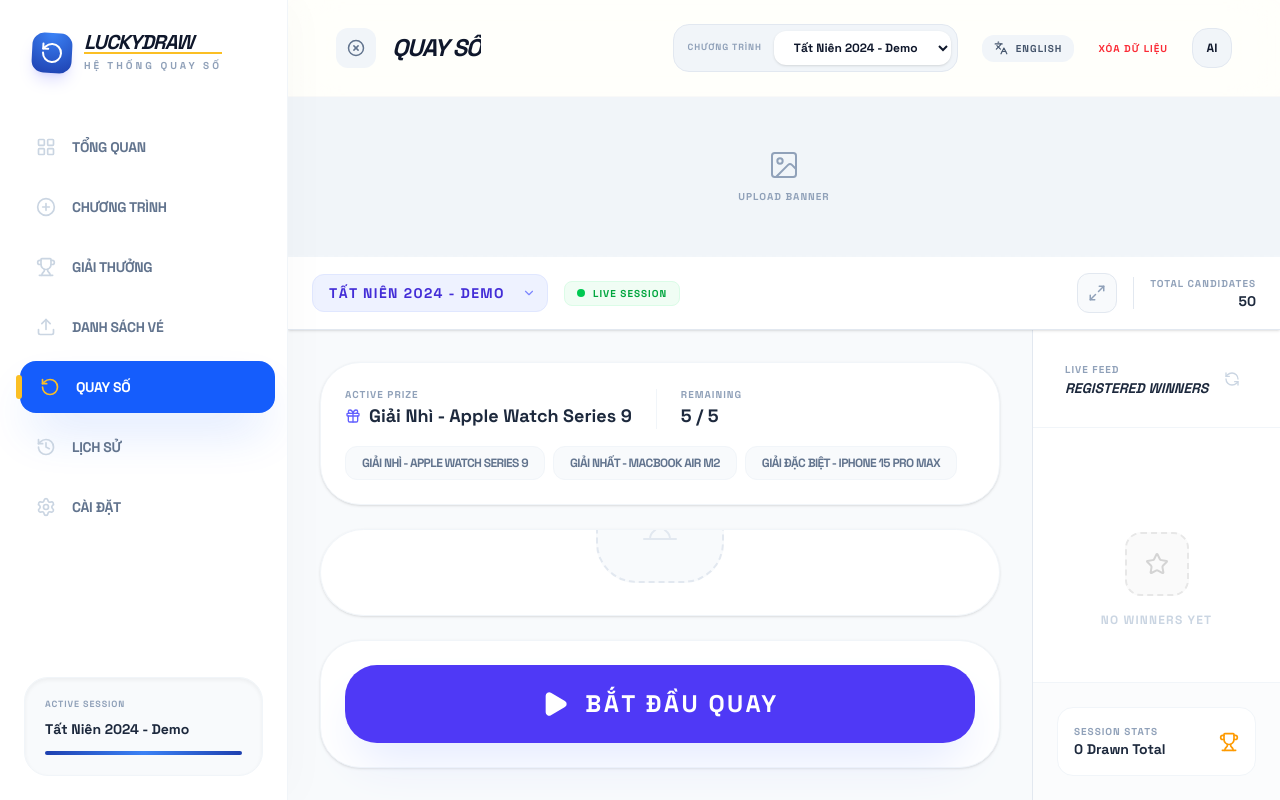
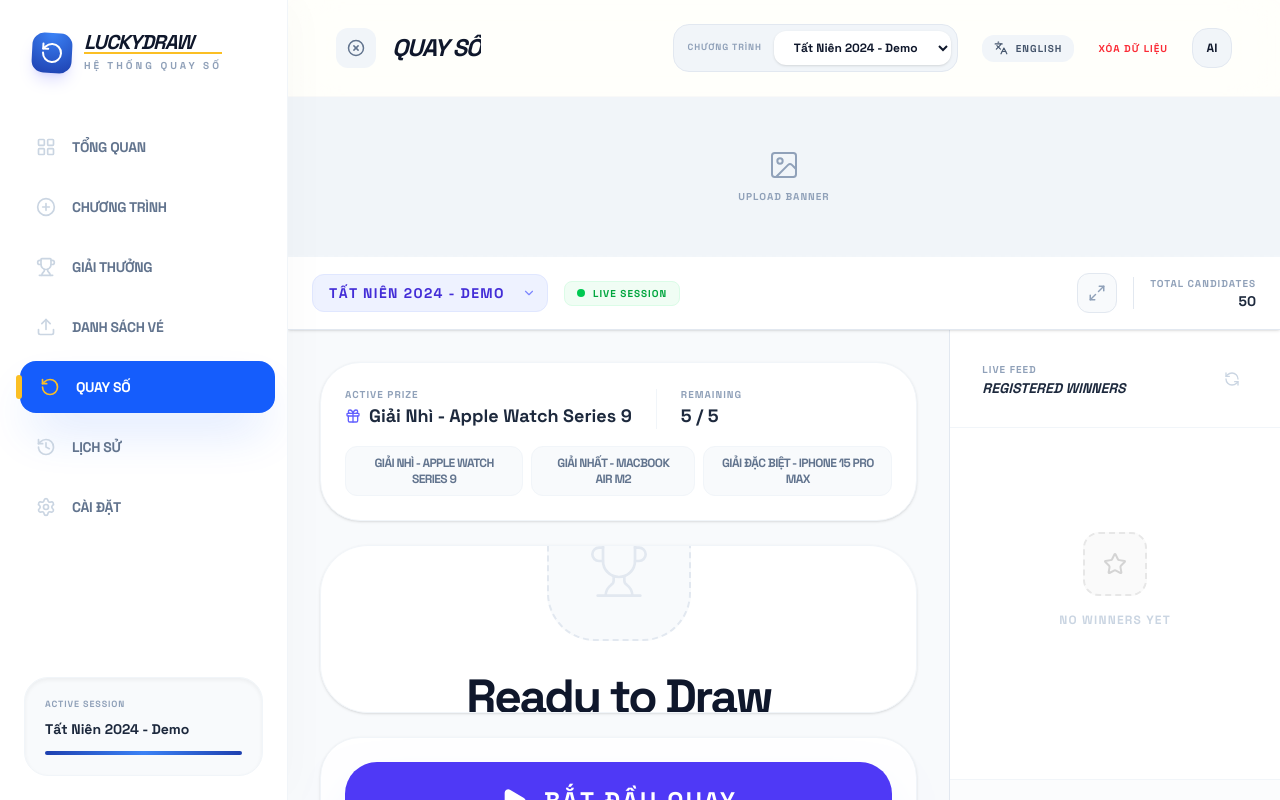
Before and after one commit to mattemiru-hub/Tuy-nnvivu, a React (Vite) app: page / in a window 1280 px wide. Both pictures are taken after a click on the button "QUAY SỐ". Built offline with nearby package versions, Linux system fonts and the light colour scheme.

Commit message:
feat: Enhance draw screen layout and z-index
Introduces semantic components for a more structured and maintainable draw screen layout. Increases the z-index of the winner modal to ensure it appears above other elements.

```diff
--- a/src/components/DrawScreen.tsx
+++ b/src/components/DrawScreen.tsx
@@ -174,7 +174,7 @@ const WinnerDetail = ({
   if (!winner) return null;
 
   return (
-    <div className="fixed inset-0 z-50 flex items-center justify-center p-4 bg-slate-900/60 backdrop-blur-sm">
+    <div className="fixed inset-0 z-[110] flex items-center justify-center p-4 bg-slate-900/60 backdrop-blur-sm">
       <motion.div
         initial={{ opacity: 0, scale: 0.9, y: 20 }}
         animate={{ opacity: 1, scale: 1, y: 0 }}
@@ -220,6 +220,252 @@ const WinnerDetail = ({
         </div>
       </motion.div>
     </div>
+  );
+};
+
+// --- Semantic Components for Refined Layout ---
+
+const DrawLayout = ({ children }: { children: React.ReactNode }) => (
+  <div className="flex flex-col h-screen bg-slate-50 overflow-hidden font-sans text-slate-900 w-full">
+    {children}
+  </div>
+);
+
+const DrawContent = ({ children }: { children: React.ReactNode }) => (
+  <div className="flex-1 overflow-hidden w-full">
+    <div className="grid grid-cols-1 lg:grid-cols-[2fr_1fr] h-full w-full">
+      {children}
+    </div>
+  </div>
+);
+
+const DrawMainPanel = ({ children }: { children: React.ReactNode }) => (
+  <main className="flex flex-col min-h-0 relative p-6 lg:p-8 space-y-6 overflow-hidden w-full h-full">
+    {children}
+  </main>
+);
+
+const WinnerDisplay = ({
+  winner,
+  isDrawing,
+  visualPool
+}: {
+  winner: Ticket | null,
+  isDrawing: boolean,
+  visualPool: Ticket[]
+}) => {
+  return (
+    <div className={cn(
+      "flex-1 bg-white rounded-[3rem] shadow-sm border border-slate-100 flex flex-col items-center relative overflow-y-auto custom-scrollbar w-full",
+      winner ? "justify-start py-8 lg:py-16" : "justify-center"
+    )}>
+       <AnimatePresence mode="wait">
+          {isDrawing ? (
+            <motion.div
+              key="it-drawing"
+              initial={{ opacity: 0 }}
+              animate={{ opacity: 1 }}
+              className="flex flex-col items-center justify-center gap-12 w-full p-8 h-full"
+            >
+               <div className="relative w-full h-40 flex items-center justify-center gap-4">
+                  {[0, 1, 2, 3].map(i => (
+                    <motion.div
+                      key={i}
+                      animate={{ y: [-10, 10, -10], opacity: [0.5, 1, 0.5] }}
+                      transition={{ repeat: Infinity, duration: 0.2, delay: i * 0.05 }}
+                      className="w-16 h-24 bg-slate-50 border-2 border-slate-100 rounded-3xl flex items-center justify-center text-4xl font-black text-slate-300"
+                    >
+                      {visualPool[0]?.id?.charAt(i) || Math.floor(Math.random() * 10)}
+                    </motion.div>
+                  ))}
+               </div>
+               <div className="text-center">
+                  <p className="text-[10px] font-black font-mono text-indigo-400 uppercase tracking-[0.8em] mb-4">SEARCHING...</p>
+                  <h2 className="text-2xl font-black text-slate-800 uppercase tracking-tighter truncate px-6">
+                    {visualPool[0]?.name || "Candidates..."}
+                  </h2>
+               </div>
+            </motion.div>
+          ) : winner ? (
+            <motion.div
+              key="it-result"
+              initial={{ opacity: 0, y: 40 }}
+              animate={{ opacity: 1, y: 0 }}
+              className="flex flex-col items-center gap-8 w-full p-6 lg:p-12 text-center"
+            >
+               <div className="flex flex-col items-center w-full">
+                  <div className="px-6 py-2 bg-indigo-600 text-white rounded-full text-[10px] font-black uppercase tracking-[0.3em] mb-8 shadow-xl">WINNER REVEALED</div>
+
+                  <h1 className="text-5xl md:text-7xl lg:text-9xl font-black text-slate-900 tracking-tighter leading-tight mb-6 w-full max-w-full">
+                    {winner.name}
+                  </h1>
+
+                  <div className="inline-block px-6 py-2 bg-indigo-50/80 border border-indigo-100 rounded-2xl mb-12">
+                    <p className="text-sm md:text-lg font-bold text-indigo-600 font-mono tracking-widest">
+                      ID: {winner.id}
+                    </p>
+                  </div>
+
+                  <div className="grid grid-cols-1 sm:grid-cols-2 gap-4 lg:gap-6 w-full max-w-5xl py-8 border-t border-slate-100">
+                     {[
+                       { label: 'Channel', value: winner.channel },
+                       { label: 'UPI', value: winner.upi || winner.employeeId },
+                       { label: 'Location', value: winner.location },
+                       { label: 'Region', value: winner.region },
+                       { label: 'Line Manager', value: winner.lineManager },
+                     ].map(f => f.value && (
+                       <div key={f.label} className="text-center md:text-left p-6 bg-slate-50 rounded-3xl border border-slate-100 transition-all hover:bg-white hover:shadow-md hover:scale-[1.02]">
+                          <p className="text-[10px] font-black text-slate-400 uppercase tracking-widest mb-2">{f.label}</p>
+                          <p className="text-base font-bold text-slate-800">{f.value}</p>
+                       </div>
+                     ))}
+                  </div>
+               </div>
+            </motion.div>
+          ) : (
+            <motion.div
+              key="it-idle"
+              className="flex flex-col items-center gap-8 text-center p-8"
+            >
+               <div className="w-24 h-24 lg:w-36 lg:h-36 bg-slate-50 rounded-3xl lg:rounded-[3rem] flex items-center justify-center border-2 border-dashed border-slate-200">
+                  <Trophy size={64} strokeWidth={1} className="text-slate-200" />
+               </div>
+               <div className="space-y-4">
+                <h2 className="text-3xl lg:text-5xl font-black text-slate-900 tracking-tighter">Ready to Draw</h2>
+                <p className="text-sm lg:text-base text-slate-400 font-medium">Select a prize category and start the countdown.</p>
+               </div>
+            </motion.div>
+          )}
+       </AnimatePresence>
+    </div>
+  );
+};
+
+const DrawControls = ({
+  isDrawing,
+  pendingWinner,
+  availablePoolCount,
+  onDraw,
+  onConfirm,
+  onReRoll,
+  onDiscard,
+  t
+}: {
+  isDrawing: boolean,
+  pendingWinner: Ticket | null,
+  availablePoolCount: number,
+  onDraw: () => void,
+  onConfirm: () => void,
+  onReRoll: () => void,
+  onDiscard: () => void,
+  t: (key: string) => string
+}) => {
+  return (
+    <div className="h-32 bg-white rounded-[2.5rem] shadow-sm border border-slate-100 p-6 flex items-center justify-center gap-4 w-full">
+       {pendingWinner ? (
+          <div className="flex gap-4 w-full">
+            <button
+              onClick={onDiscard}
+              className="flex-1 py-5 bg-slate-50 text-slate-400 rounded-3xl font-black uppercase tracking-widest hover:bg-red-50 hover:text-red-500 border border-slate-100 transition-all flex items-center justify-center gap-2"
+            >
+              <X size={20} /> Discard
+            </button>
+            <button
+              onClick={onReRoll}
+              className="flex-1 py-5 bg-slate-50 text-slate-400 rounded-3xl font-black uppercase tracking-widest hover:bg-slate-100 hover:text-indigo-600 border border-slate-100 transition-all flex items-center justify-center gap-2"
+            >
+              <RefreshCcw size={20} /> Re-roll
+            </button>
+            <button
+              onClick={onConfirm}
+              className="flex-[2] py-5 bg-indigo-600 text-white rounded-3xl font-black uppercase tracking-widest hover:bg-indigo-700 shadow-xl shadow-indigo-100 transition-all flex items-center justify-center gap-3"
+            >
+              <Check size={24} /> Confirm Winner
+            </button>
+          </div>
+       ) : (
+          <button
+            onClick={onDraw}
+            disabled={isDrawing || availablePoolCount === 0}
+            className={cn(
+              "group w-full max-w-2xl h-full rounded-[2rem] font-black text-2xl uppercase tracking-widest transition-all scale-100 active:scale-[0.98] flex items-center justify-center gap-4",
+              (isDrawing || availablePoolCount === 0)
+                ? "bg-slate-100 text-slate-300 cursor-not-allowed"
+                : "bg-indigo-600 text-white hover:bg-indigo-700 shadow-2xl shadow-indigo-100"
+            )}
+          >
+            {isDrawing ? (
+              <span className="flex items-center gap-4">
+                 <div className="w-2 h-2 bg-white rounded-full animate-ping" /> Drawing...
+              </span>
+            ) : availablePoolCount === 0 ? (
+              "No Tickets Remaining"
+            ) : (
+              <>
+                <Play size={28} fill="currentColor" /> {t('draw.start')}
+              </>
+            )}
+          </button>
+       )}
+    </div>
+  );
+};
+
+const WinnerSidebar = ({
+  programWinners,
+  onReset,
+  onShowDetail
+}: {
+  programWinners: Winner[],
+  onReset: () => void,
+  onShowDetail: (w: Winner) => void
+}) => {
+  return (
+    <aside className="lg:col-span-1 border-l border-slate-200 bg-white flex flex-col min-h-0 overflow-hidden">
+       <div className="p-8 border-b border-slate-100 flex items-center justify-between">
+          <div>
+            <h4 className="text-[10px] font-black text-slate-400 uppercase tracking-widest mb-1">Live Feed</h4>
+            <p className="text-sm font-black text-slate-800 uppercase italic leading-none">Registered Winners</p>
+          </div>
+          <button
+            onClick={onReset}
+            className="p-2 text-slate-300 hover:text-red-500 transition-colors"
+            title="Reset Winners"
+          >
+            <RefreshCcw size={16} />
+          </button>
+       </div>
+
+       <div className="flex-1 overflow-y-auto p-6 space-y-4">
+          {programWinners.length > 0 ? (
+             programWinners.map((w, idx) => (
+                <WinnerListItem
+                  key={w.id}
+                  winner={w}
+                  isRecent={idx === 0}
+                  onClick={() => onShowDetail(w)}
+                />
+             ))
+          ) : (
+             <div className="flex flex-col items-center justify-center py-20 text-center space-y-4">
+                <div className="w-16 h-16 bg-slate-50 rounded-2xl flex items-center justify-center border-2 border-dashed border-slate-200 grayscale">
+                   <Star size={24} className="text-slate-300" />
+                </div>
+                <p className="text-xs font-black text-slate-300 uppercase tracking-widest">No Winners Yet</p>
+             </div>
+          )}
+       </div>
+
+       <div className="p-6 border-t border-slate-100 bg-slate-50/50">
+          <div className="flex justify-between items-center bg-white p-4 rounded-2xl border border-slate-100">
+             <div className="flex flex-col">
+                <span className="text-[10px] font-black text-slate-400 uppercase tracking-widest">Session Stats</span>
+                <span className="text-sm font-black text-slate-800">{programWinners.length} Drawn Total</span>
+             </div>
+             <Trophy size={20} className="text-amber-500" />
+          </div>
+       </div>
+    </aside>
   );
 };
 
@@ -496,7 +742,7 @@ export default function DrawScreen({ state, updateState, onNavigate }: { state:
   }
 
   return (
-    <div className="flex flex-col h-full bg-slate-50 overflow-hidden font-sans text-slate-900">
+    <DrawLayout>
       <DrawHeader
         currentProgram={currentProgram}
         state={state}
@@ -505,14 +751,10 @@ export default function DrawScreen({ state, updateState, onNavigate }: { state:
         toggleFullscreen={toggleFullscreen}
       />
 
-      <div className="flex-1 overflow-hidden">
-        <div className="grid grid-cols-1 lg:grid-cols-4 h-full max-w-[1600px] mx-auto">
-
-          {/* Main Drawing Engine Area */}
-          <main className="lg:col-span-3 flex flex-col min-h-0 relative p-6 lg:p-8 space-y-6">
-
+      <DrawContent>
+        <DrawMainPanel>
           {/* Action Bar / Status */}
-            <div className="flex flex-wrap items-center justify-between gap-4 bg-white p-6 rounded-[2.5rem] shadow-sm border border-slate-100">
+          <div className="flex flex-wrap items-center justify-between gap-4 bg-white p-6 rounded-[2.5rem] shadow-sm border border-slate-100 w-full">
              <div className="flex items-center gap-4">
                 <div className="flex flex-col">
                    <span className="text-[10px] font-black text-slate-400 uppercase tracking-widest">Active Prize</span>
@@ -546,202 +788,43 @@ export default function DrawScreen({ state, updateState, onNavigate }: { state:
              </div>
           </div>
 
-            {/* Drawing Theatre */}
-            <div className={cn(
-              "flex-1 bg-white rounded-[3rem] shadow-sm border border-slate-100 flex flex-col items-center relative overflow-y-auto custom-scrollbar",
-              (pendingWinner || currentWinner) ? "justify-start py-12" : "justify-center"
-            )}>
+          <WinnerDisplay
+            winner={pendingWinner || currentWinner}
+            isDrawing={isDrawing}
+            visualPool={visualPool}
+          />
+
+          <DrawControls
+            isDrawing={isDrawing}
+            pendingWinner={pendingWinner}
+            availablePoolCount={availablePool.length}
+            onDraw={handleDraw}
+            onConfirm={confirmWinner}
+            onReRoll={handleReRoll}
+            onDiscard={() => { setPendingWinner(null); setCurrentWinner(null); }}
+            t={t}
+          />
+
           <AnimatePresence>
             {countdown !== null && (
               <motion.div
                 initial={{ scale: 2, opacity: 0 }}
                 animate={{ scale: 1, opacity: 1 }}
                 exit={{ scale: 0.5, opacity: 0 }}
-                      className="absolute inset-0 z-50 flex items-center justify-center bg-white/80 backdrop-blur-sm"
+                className="fixed inset-0 z-[100] flex items-center justify-center bg-white/40 backdrop-blur-md"
               >
-                      <span className="text-[140px] lg:text-[200px] font-black text-indigo-600 italic tracking-tighter drop-shadow-2xl">{countdown}</span>
+                <span className="text-[140px] lg:text-[240px] font-black text-indigo-600 italic tracking-tighter drop-shadow-2xl">{countdown}</span>
               </motion.div>
             )}
           </AnimatePresence>
+        </DrawMainPanel>
 
-               <AnimatePresence mode="wait">
-                  {isDrawing ? (
-                    <motion.div
-                      key="it-drawing"
-                      initial={{ opacity: 0 }}
-                      animate={{ opacity: 1 }}
-                      className="flex flex-col items-center justify-center gap-12 w-full p-8 h-full"
-                    >
-                       <div className="relative w-full h-40 flex items-center justify-center gap-4">
-                          {[0, 1, 2, 3].map(i => (
-                            <motion.div
-                              key={i}
-                              animate={{ y: [-10, 10, -10], opacity: [0.5, 1, 0.5] }}
-                              transition={{ repeat: Infinity, duration: 0.2, delay: i * 0.05 }}
-                              className="w-16 h-24 bg-slate-50 border-2 border-slate-100 rounded-3xl flex items-center justify-center text-4xl font-black text-slate-300"
-                            >
-                              {visualPool[0]?.id?.charAt(i) || Math.floor(Math.random() * 10)}
-                            </motion.div>
-                          ))}
-                       </div>
-                       <div className="text-center">
-                          <p className="text-[10px] font-black font-mono text-indigo-400 uppercase tracking-[0.8em] mb-4">SEARCHING...</p>
-                          <h2 className="text-2xl font-black text-slate-800 uppercase tracking-tighter truncate max-w-md px-6">
-                            {visualPool[0]?.name || "Candidates..."}
-                          </h2>
-                       </div>
-                    </motion.div>
-                  ) : (pendingWinner || currentWinner) ? (
-                    <motion.div
-                      key="it-result"
-                      initial={{ opacity: 0, y: 40 }}
-                      animate={{ opacity: 1, y: 0 }}
-                      className="flex flex-col items-center gap-6 w-full p-8 lg:p-12 text-center"
-                    >
-                       <div className="flex flex-col items-center w-full max-w-4xl">
-                          <div className="px-6 py-2 bg-indigo-600 text-white rounded-full text-[10px] font-black uppercase tracking-[0.3em] mb-6 shadow-xl">WINNER REVEALED</div>
-
-                          <h1 className="text-4xl md:text-6xl lg:text-7xl font-black text-slate-900 tracking-tighter leading-tight mb-4 break-words w-full">
-                            {(pendingWinner || currentWinner)?.name}
-                          </h1>
-
-                          <div className="inline-block px-4 py-1.5 bg-indigo-50/80 border border-indigo-100 rounded-xl mb-10">
-                            <p className="text-xs md:text-sm font-bold text-indigo-600 font-mono tracking-tight">
-                              ID: {(pendingWinner || currentWinner)?.id}
-                            </p>
-                          </div>
-
-                          <div className="grid grid-cols-2 lg:grid-cols-3 gap-4 lg:gap-6 w-full max-w-3xl py-8 border-t border-slate-100">
-                             {[
-                               { label: 'Channel', value: (pendingWinner || currentWinner)?.channel },
-                               { label: 'UPI', value: (pendingWinner || currentWinner)?.upi || (pendingWinner || currentWinner)?.employeeId },
-                               { label: 'Location', value: (pendingWinner || currentWinner)?.location },
-                               { label: 'Region', value: (pendingWinner || currentWinner)?.region },
-                               { label: 'Line Manager', value: (pendingWinner || currentWinner)?.lineManager },
-                             ].map(f => f.value && (
-                               <div key={f.label} className="text-center md:text-left p-4 bg-slate-50 rounded-2xl border border-slate-100/50">
-                                  <p className="text-[10px] font-black text-slate-400 uppercase tracking-widest mb-1">{f.label}</p>
-                                  <p className="text-sm font-bold text-slate-800 break-words">{f.value}</p>
-                               </div>
-                             ))}
-                          </div>
-                       </div>
-                    </motion.div>
-                  ) : (
-                    <motion.div
-                      key="it-idle"
-                      className="flex flex-col items-center gap-8 text-center p-8"
-                    >
-                       <div className="w-24 h-24 lg:w-32 lg:h-32 bg-slate-50 rounded-3xl lg:rounded-[2.5rem] flex items-center justify-center border-2 border-dashed border-slate-200">
-                          <Trophy size={48} strokeWidth={1} className="text-slate-200" />
-                       </div>
-                       <div className="space-y-4">
-                        <h2 className="text-3xl lg:text-4xl font-black text-slate-900 tracking-tighter">Ready to Draw</h2>
-                        <p className="text-sm text-slate-400 font-medium">Select a prize category and start the countdown.</p>
-                       </div>
-                    </motion.div>
-                  )}
-               </AnimatePresence>
-            </div>
-
-            {/* Bottom Action Bar */}
-            <div className="h-32 bg-white rounded-[2.5rem] shadow-sm border border-slate-100 p-6 flex items-center justify-center gap-4">
-               {pendingWinner ? (
-                  <div className="flex gap-4 w-full">
-                    <button
-                      onClick={() => { setPendingWinner(null); setCurrentWinner(null); }}
-                      className="flex-1 py-5 bg-slate-50 text-slate-400 rounded-3xl font-black uppercase tracking-widest hover:bg-red-50 hover:text-red-500 border border-slate-100 transition-all flex items-center justify-center gap-2"
-                    >
-                      <X size={20} /> Discard
-                    </button>
-                    <button
-                      onClick={handleReRoll}
-                      className="flex-1 py-5 bg-slate-50 text-slate-400 rounded-3xl font-black uppercase tracking-widest hover:bg-slate-100 hover:text-indigo-600 border border-slate-100 transition-all flex items-center justify-center gap-2"
-                    >
-                      <RefreshCcw size={20} /> Re-roll
-                    </button>
-                    <button
-                      onClick={confirmWinner}
-                      className="flex-[2] py-5 bg-indigo-600 text-white rounded-3xl font-black uppercase tracking-widest hover:bg-indigo-700 shadow-xl shadow-indigo-100 transition-all flex items-center justify-center gap-3"
-                    >
-                      <Check size={24} /> Confirm Winner
-                    </button>
-                  </div>
-               ) : (
-                  <button
-                    onClick={handleDraw}
-                    disabled={isDrawing || availablePool.length === 0}
-                    className={cn(
-                      "group w-full max-w-2xl h-full rounded-[2rem] font-black text-2xl uppercase tracking-widest transition-all scale-100 active:scale-[0.98] flex items-center justify-center gap-4",
-                      (isDrawing || availablePool.length === 0)
-                        ? "bg-slate-100 text-slate-300 cursor-not-allowed"
-                        : "bg-indigo-600 text-white hover:bg-indigo-700 shadow-2xl shadow-indigo-100"
-                    )}
-                  >
-                    {isDrawing ? (
-                      <span className="flex items-center gap-4">
-                         <div className="w-2 h-2 bg-white rounded-full animate-ping" /> Drawing...
-                      </span>
-                    ) : availablePool.length === 0 ? (
-                      "No Tickets Remaining"
-                    ) : (
-                      <>
-                        <Play size={28} fill="currentColor" /> {t('draw.start')}
-                      </>
-                    )}
-                  </button>
-               )}
-            </div>
-          </main>
-
-          {/* Right Sidebar: Winners Feed */}
-          <aside className="lg:col-span-1 border-l border-slate-200 bg-white flex flex-col min-h-0 overflow-hidden">
-             <div className="p-8 border-b border-slate-100 flex items-center justify-between">
-                <div>
-                  <h4 className="text-[10px] font-black text-slate-400 uppercase tracking-widest mb-1">Live Feed</h4>
-                  <p className="text-sm font-black text-slate-800 uppercase italic leading-none">Registered Winners</p>
-                </div>
-                <button
-                  onClick={resetResults}
-                  className="p-2 text-slate-300 hover:text-red-500 transition-colors"
-                  title="Reset Winners"
-                >
-                  <RefreshCcw size={16} />
-                </button>
-             </div>
-
-             <div className="flex-1 overflow-y-auto p-6 space-y-4">
-                {programWinners.length > 0 ? (
-                   programWinners.map((w, idx) => (
-                      <WinnerListItem
-                        key={w.id}
-                        winner={w}
-                        isRecent={idx === 0}
-                        onClick={() => setDetailWinner(w)}
+        <WinnerSidebar
+          programWinners={programWinners}
+          onReset={resetResults}
+          onShowDetail={(w) => setDetailWinner(w)}
         />
-                   ))
-                ) : (
-                   <div className="flex flex-col items-center justify-center py-20 text-center space-y-4">
-                      <div className="w-16 h-16 bg-slate-50 rounded-2xl flex items-center justify-center border-2 border-dashed border-slate-200 grayscale">
-                         <Star size={24} className="text-slate-300" />
-                      </div>
-                      <p className="text-xs font-black text-slate-300 uppercase tracking-widest">No Winners Yet</p>
-                   </div>
-                )}
-             </div>
-
-             <div className="p-6 border-t border-slate-100 bg-slate-50/50">
-                <div className="flex justify-between items-center bg-white p-4 rounded-2xl border border-slate-100">
-                   <div className="flex flex-col">
-                      <span className="text-[10px] font-black text-slate-400 uppercase tracking-widest">Session Stats</span>
-                      <span className="text-sm font-black text-slate-800">{programWinners.length} Drawn Total</span>
-                   </div>
-                   <Trophy size={20} className="text-amber-500" />
-                </div>
-             </div>
-          </aside>
-        </div>
-      </div>
+      </DrawContent>
 
       {/* Winner Detail Popup */}
       <AnimatePresence>
@@ -770,6 +853,6 @@ export default function DrawScreen({ state, updateState, onNavigate }: { state:
           </motion.div>
         )}
       </AnimatePresence>
-    </div>
+    </DrawLayout>
   );
 }
```
Lines whose indentation alone changed are shown as unchanged.
